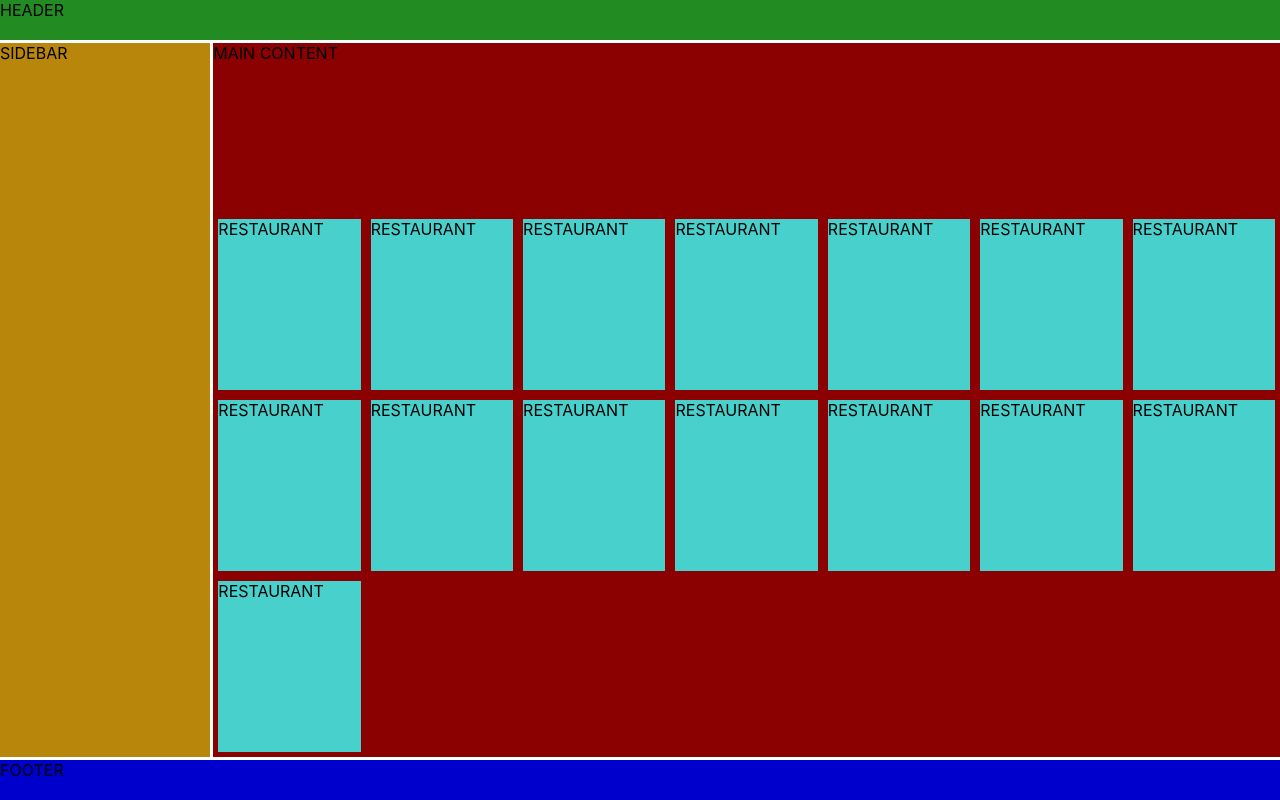
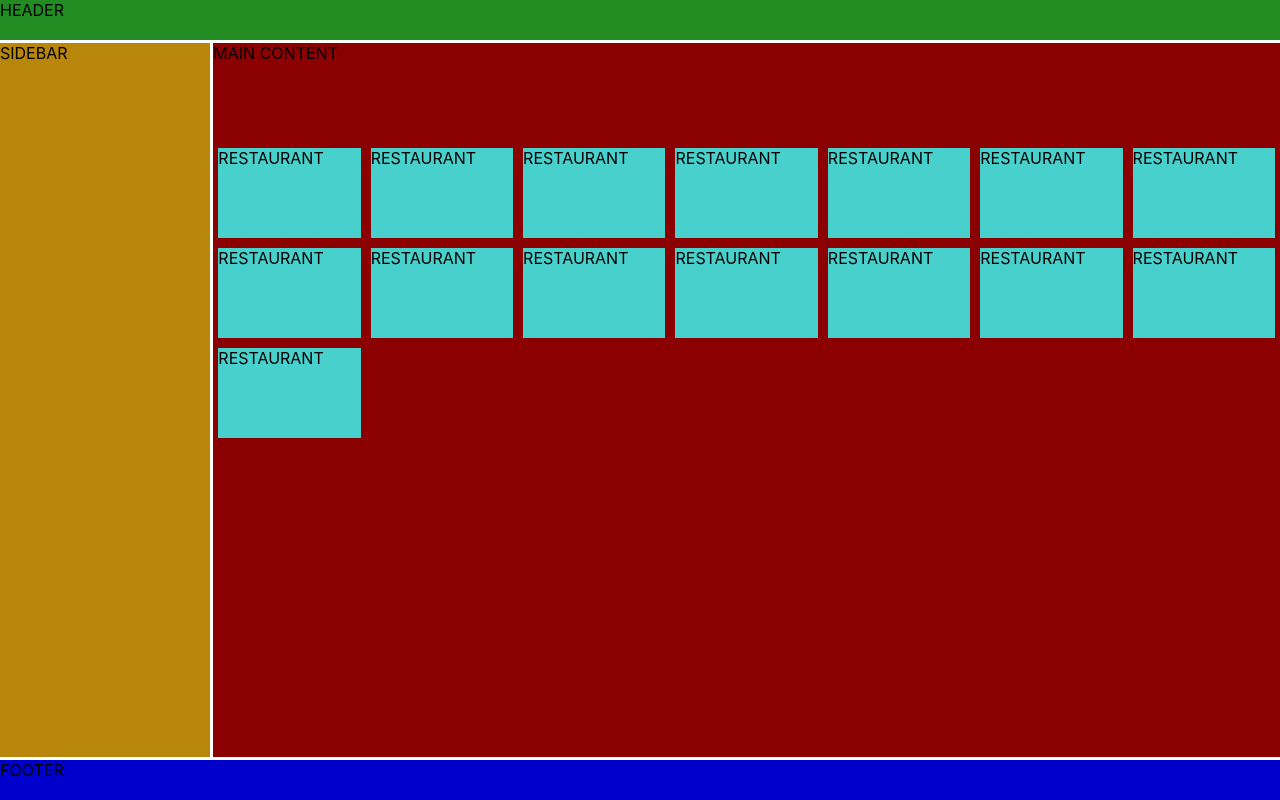
Before and after one commit to jFarrow02/restaurantfinder-2021-11-client, a React (Create React App) app: page / in a window 1280 px wide. Built offline with nearby package versions, Linux system fonts and the light colour scheme; no server answers.

Commit message:
grid auto rows -->implicit rows

```diff
--- a/src/components/MainContent/MainContent.css
+++ b/src/components/MainContent/MainContent.css
@@ -4,7 +4,8 @@
     grid-area: c;
     display: grid;
     grid-template-columns: repeat(auto-fit, minmax(150px, 1fr));
-    grid-template-rows: auto, auto, auto;
+    /* grid-template-rows: 50px 100px 100px; */
+    grid-auto-rows: 100px; /*implicit rows*/
 }
 
 .banner {
```
